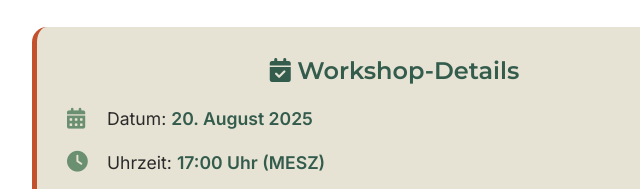
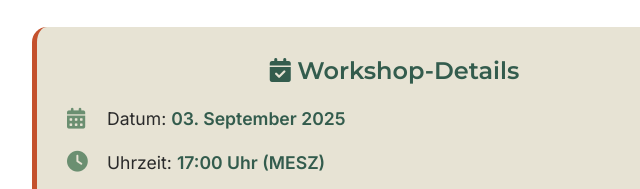
Before and after one commit to businesski-web/businesski-web.github.io, a plain HTML site: page workshop-bestaetigung.html in a window 1280 px wide. Shown: the part 875-1064 px from the top of the page, 248-888 px from the left. Drawn offline with Linux system fonts and the light colour scheme.

Commit message:
Update workshop-bestaetigung.html

```diff
--- a/workshop-bestaetigung.html
+++ b/workshop-bestaetigung.html
@@ -526,7 +526,7 @@
                         <h3><i class="fas fa-calendar-check"></i> Workshop-Details</h3>
                         <div class="detail-item">
                             <i class="fas fa-calendar-alt detail-icon"></i>
-                            <span>Datum: <span class="detail-value">20. August 2025</span></span>
+                            <span>Datum: <span class="detail-value">03. September 2025</span></span>
                         </div>
                         <div class="detail-item">
                             <i class="fas fa-clock detail-icon"></i>
```
